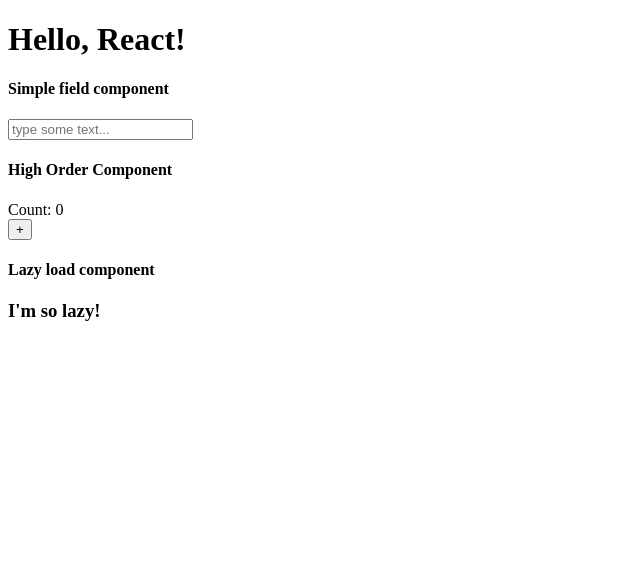
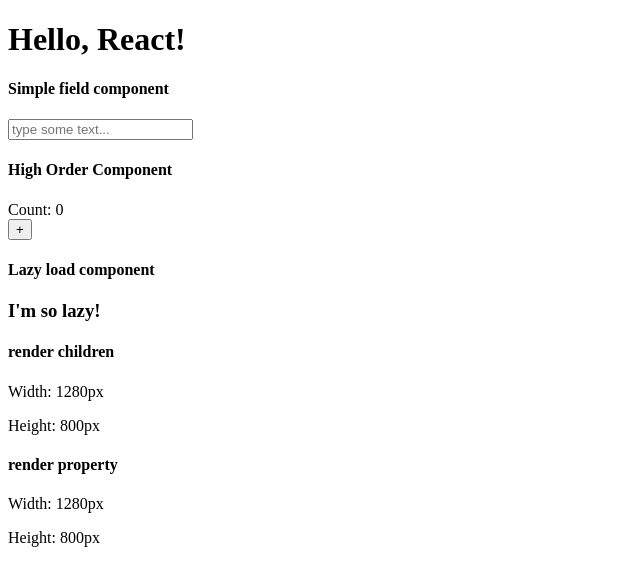
Before and after one commit to SuperOleg39/react-redux-typescript-starter, a React app: page / in a window 1280 px wide. Shown: the top 586 px of the page, without its empty margins (0-640 px from the left). Built offline with nearby package versions, Linux system fonts and the light colour scheme.

Commit message:
Add render props example, update deps

```diff
--- a/src/index.tsx
+++ b/src/index.tsx
@@ -4,6 +4,8 @@ import Simple from './simple/simple';
 import withCount from './hoc/withCount';
 import DisplayCount from './hoc/DisplayCount';
 import LazyLoad from './lazy/LazyLoad';
+import WindowQueries from './renderProps/windowQueries';
+import DisplaySize from './renderProps/displaySize';
 
 const Counter = withCount(DisplayCount);
 const load = () => import(/* webpackChunkName: 'lazy-component' */'./lazy/lazyComponent');
@@ -27,6 +29,16 @@ const App = ({title}: IAppProps) => <div>
     />
 
     <LazyLoad load={load} />
+
+    <WindowQueries>
+        {({ width, height }) => <DisplaySize title="render children" width={width} height={height} />}
+    </WindowQueries>
+
+    <WindowQueries
+        render={
+            ({ width, height }) => <DisplaySize title="render property" width={width} height={height} />
+        }
+    />
 </div>;
 
 ReactDOM.render(
--- /dev/null
+++ b/src/renderProps/displaySize.tsx
@@ -0,0 +1,18 @@
+import * as React from 'react';
+import { IRenderProps } from './windowQueries';
+
+// Для удобства наследуем IRenderProps, но это не обязательно, так как компонент
+// может ожидать всего одно свойство из этого интерфейса.
+interface IProps extends IRenderProps {
+    title: string;
+}
+
+const DisplaySize = ({ title, width, height }: IProps) => (
+    <div>
+        <h4>{title}</h4>
+        <p>Width: {width}px</p>
+        <p>Height: {height}px</p>
+    </div>
+);
+
+export default DisplaySize;
--- /dev/null
+++ b/src/renderProps/windowQueries.tsx
@@ -0,0 +1,66 @@
+import * as React from 'react';
+
+// React.ReactNode - самый полный тип возможных элементов для рендера.
+interface IProps {
+    children?: ((props: IRenderProps) => React.ReactNode);
+    render?: ((props: IRenderProps) => React.ReactNode);
+}
+
+interface IState {
+    width: number;
+    height: number;
+}
+
+export interface IRenderProps {
+    width?: number;
+    height?: number;
+}
+
+/**
+ * Создадим компонент для отслеживания изменений размера окна браузера.
+ */
+class WindowQueries extends React.Component<IProps, IState> {
+    state: IState = {
+        width: window.innerWidth,
+        height: window.innerHeight,
+    }
+
+    componentDidMount() {
+        window.addEventListener('resize', this.handleWindowResize);
+    }
+
+    componentWillUnmount() {
+        window.removeEventListener('resize', this.handleWindowResize);
+    }
+
+    handleWindowResize = () => {
+        this.setState({
+            width: window.innerWidth,
+            height: window.innerHeight,
+        })
+    }
+
+    gerRenderProps = (): IRenderProps => {
+        const { width, height } = this.state;
+        return { width, height };
+    }
+
+    // Так как мы указали в интерфейсе свойств, что render и children
+    // являются функциями, возвращаем их результат.
+    // В реальном приложении не стоит пренебрегать проверками типов этих свойств.
+    render() {
+        const { children, render } = this.props;
+
+        if (render) {
+            return render(this.gerRenderProps())
+        }
+
+        if (children) {
+            return children(this.gerRenderProps())
+        }
+
+        return null;
+    }
+}
+
+export default WindowQueries;
```
Also changed, not shown: package.json (+7 -6 lines), 1 other file (tests, documents, lock files or other folders).
